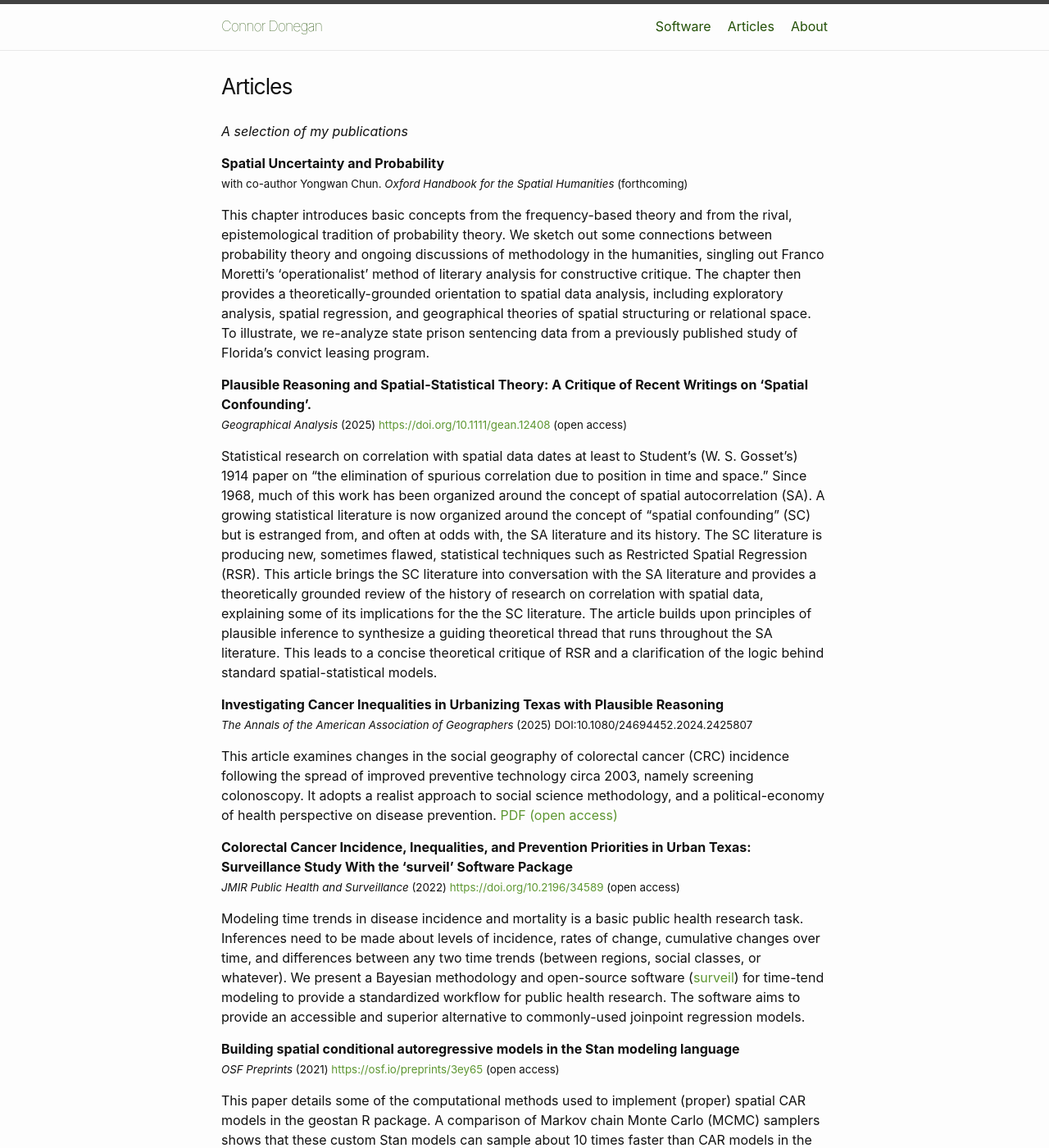
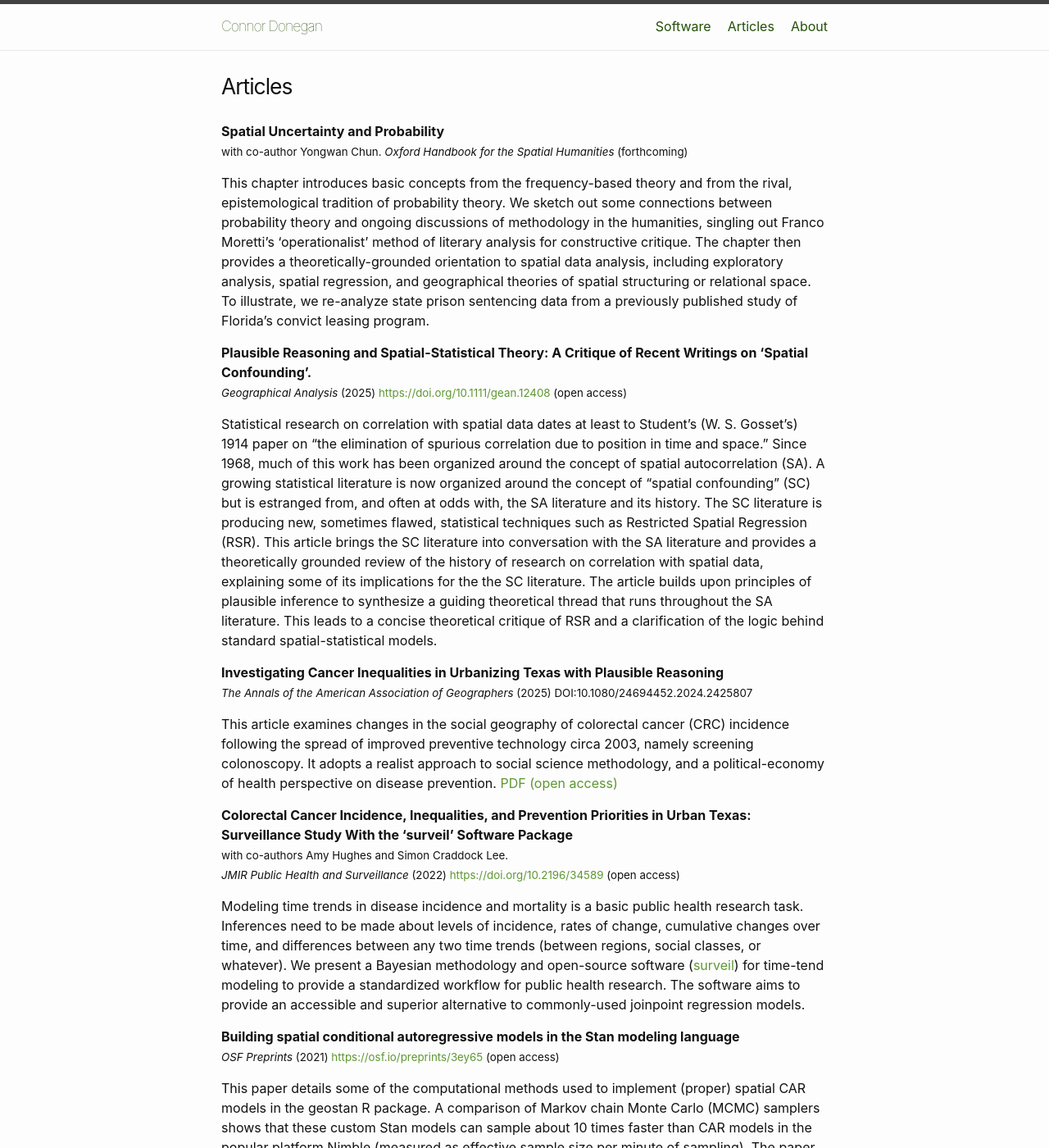
Before and after one commit to ConnorDonegan/connordonegan.github.io, a Jekyll site: the page built from articles.markdown, in a window 1280 px wide and 1400 px high. Shown: the whole window at 82% size. Built offline with Jekyll 4.4.1, drawn with Linux system fonts in a browser that asks for light colours.

Commit message:
note co-authors

```diff
--- a/articles.markdown
+++ b/articles.markdown
@@ -4,8 +4,6 @@ title: Articles
 permalink: /articles/
 ---
 
-<em>A selection of my publications</em>
-<br/>
 
 
 <b style="color:Charcoal;">Spatial Uncertainty and Probability</b> <br/>
@@ -27,7 +25,8 @@ Statistical research on correlation with spatial data dates at least to Student'
 This article examines changes in the social geography of colorectal cancer (CRC) incidence following the spread of improved preventive technology circa 2003, namely screening colonoscopy. It adopts a realist approach to social science methodology, and a political-economy of health perspective on disease prevention. <a href="https://doi.org/10.31235/osf.io/27xyn">PDF (open access)</a>
 
 <b style="color:Charcoal;">Colorectal Cancer Incidence, Inequalities, and Prevention Priorities in Urban Texas: Surveillance Study With the 'surveil' Software Package</b><br/>
-<small><i> JMIR Public Health and Surveillance </i> (2022) <a href="https://doi.org/10.2196/34589"> https://doi.org/10.2196/34589 </a> (open access)
+<small> with co-authors Amy Hughes and Simon Craddock Lee.</small><br/>
+<small><i>JMIR Public Health and Surveillance </i> (2022) <a href="https://doi.org/10.2196/34589"> https://doi.org/10.2196/34589 </a> (open access)
 
 Modeling time trends in disease incidence and mortality is a basic public health research task. Inferences need to be made about levels of incidence, rates of change, cumulative changes over time, and differences between any two time trends (between regions, social classes, or whatever). We present a Bayesian methodology and open-source software (<a href="{{site.baseurl}}/statistics/public_health/2024/09/02/intro-to-surveil.html">surveil</a>) for time-tend modeling to provide a standardized workflow for public health research. The software aims to provide an accessible and superior alternative to commonly-used joinpoint regression models.
 
```
